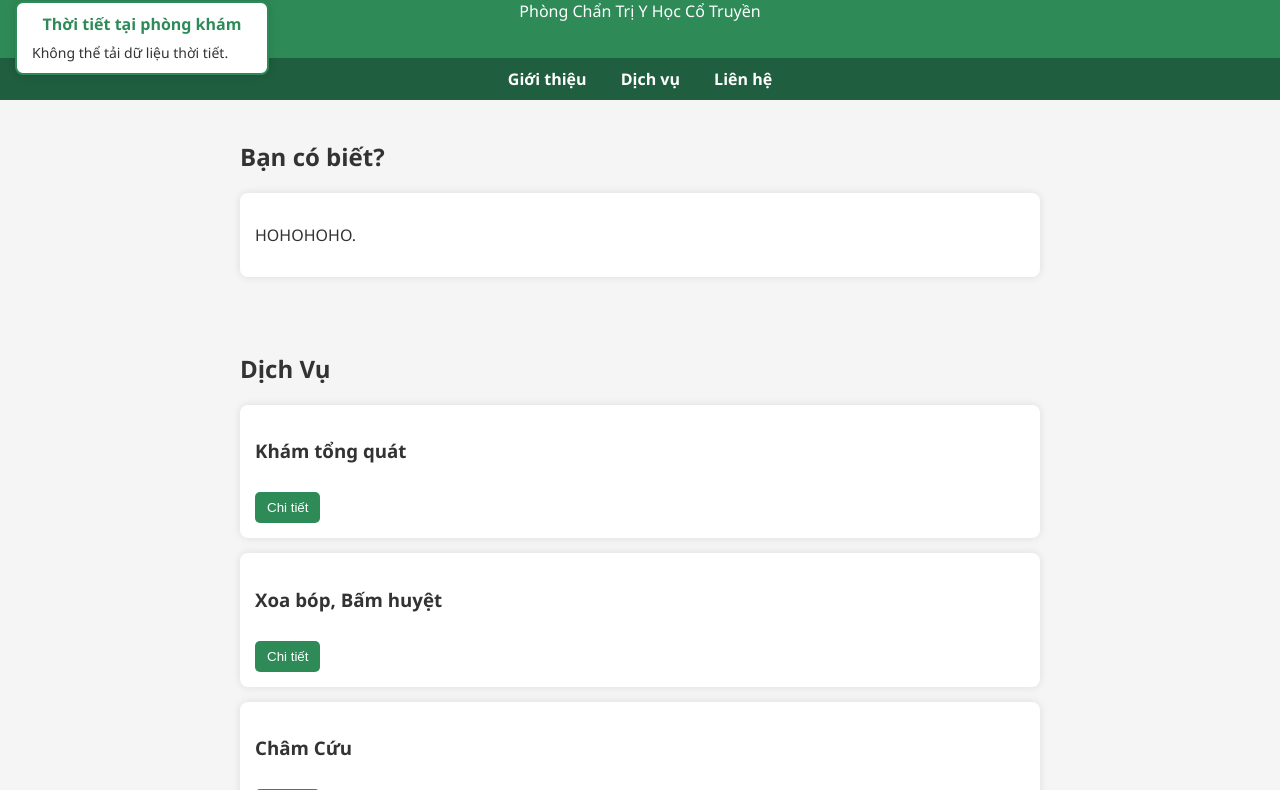
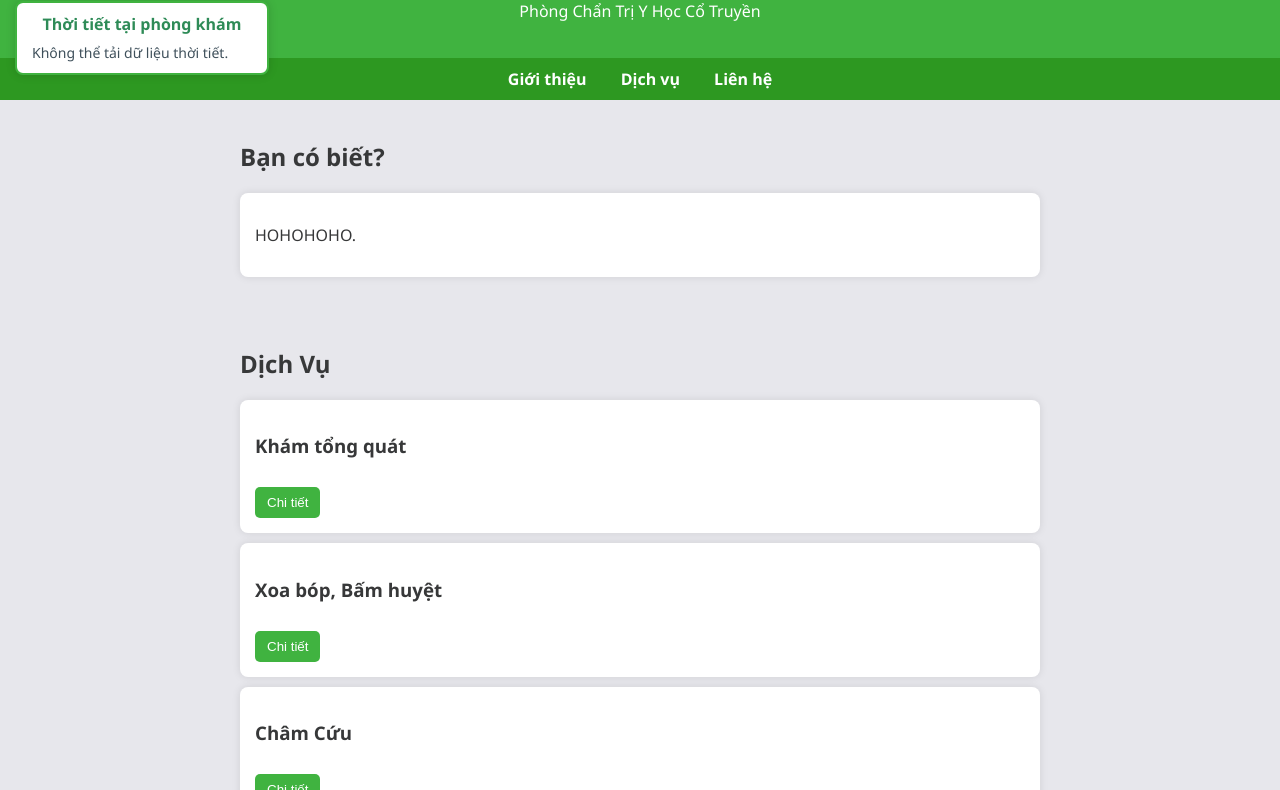
Before and after one commit to YattaD-artist/YPM, a plain HTML site: page index.html in a window 1280 px wide. Shown: the part 79-869 px from the top of the page. Drawn offline with Linux system fonts and the light colour scheme; no server answers.

Commit message:
Update index.css

```diff
--- a/index.css
+++ b/index.css
@@ -1,7 +1,10 @@
 :root {
-  --main-color: #2e8b57;
-  --bg-color: #f5f5f5;
-  --text-color: #333;
+  --main-color: #40b340;
+  --bg-color: #e7e7ec;
+  --other-color: #2d9821;
+  --text-color: #373839;
+  --text2-color: #265f4f;
+  --hihi: #3f505b;
 }
 
 body {
@@ -23,7 +26,7 @@ h1 {
 }
 
 nav {
-  background: #1f5e3f;
+  background: var(--other-color);
   color: white;
   padding: 10px;
   text-align: center;
@@ -45,7 +48,7 @@ section {
 .card {
   background: white;
   padding: 15px;
-  margin: 15px 0;
+  margin: 10px 0;
   border-radius: 8px;
   box-shadow: 0 0 8px rgba(0,0,0,0.1);
   transition: transform 0.3s ease;
@@ -68,7 +71,7 @@ section {
 .detail {
   display: none;
   margin-top: 10px;
-  color: #555;
+  color: var(--text2-color);
 }
 
 footer {
@@ -85,7 +88,7 @@ footer {
   top: 80px;
   left: 15px;
   background: white;
-  border: 2px solid #2e8b57;
+  border: 2px solid var(--main-color);
   padding: 10px 15px;
   border-radius: 8px;
   box-shadow: 0 0 10px rgba(0,0,0,0.15);
@@ -103,6 +106,6 @@ footer {
 }
 
 #weather-info {
-  color: #333;
+  color: var(--hihi);
   line-height: 1.4;
 }
```
